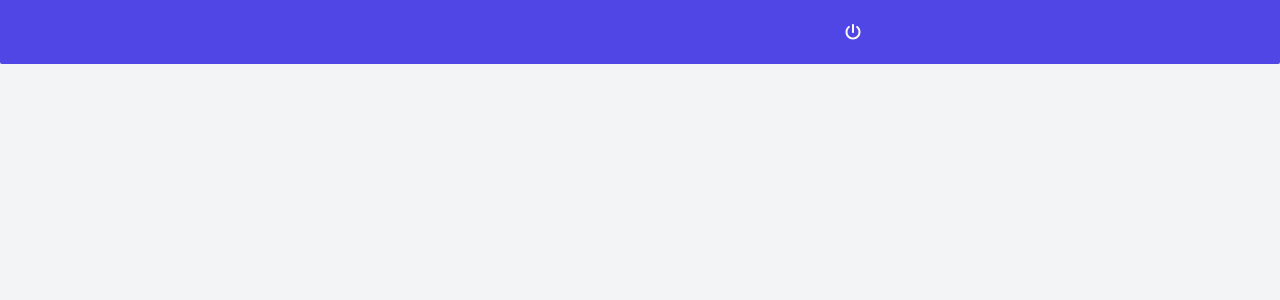
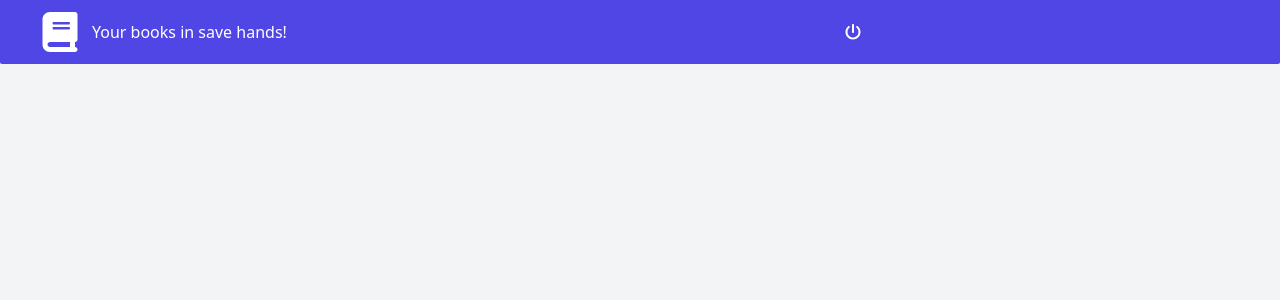
Before and after one commit to kammeph/school-book-storage-frontend, a React (Vite) app: page / in a window 1280 px wide. Shown: the top 300 px of the page. Built offline with nearby package versions, Linux system fonts and the light colour scheme; no server answers.

Commit message:
chore: added book icon as log and browser tab image

```diff
--- a/index.html
+++ b/index.html
@@ -2,7 +2,7 @@
 <html lang="en">
   <head>
     <meta charset="UTF-8" />
-    <link rel="icon" type="image/svg+xml" href="/vite.svg" />
+    <link rel="icon" type="image/svg+xml" href="book-solid.svg" />
     <meta name="viewport" content="width=device-width, initial-scale=1.0" />
     <title>School Book Storage</title>
   </head>
--- a/src/components/Navigation.tsx
+++ b/src/components/Navigation.tsx
@@ -1,5 +1,6 @@
 import { FontAwesomeIcon } from '@fortawesome/react-fontawesome';
 import {
+  faBook,
   faBookOpen,
   faUsers,
   faWarehouse,
@@ -30,6 +31,10 @@ const Navigation: React.FC<{ currentUser?: User }> = ({ currentUser }) => {
 
   return (
     <nav className="flex items-center sticky rounded-t-sm w-full h-16 bg-indigo-600 text-white lg:justify-end lg:rounded-b-sm lg:rounded-t-none ">
+      <div className="hidden mr-auto ml-10 lg:flex lg:items-center lg:gap-3">
+        <FontAwesomeIcon icon={faBook} className="w-10 h-10" />
+        <span>Your books in save hands!</span>
+      </div>
       <ul className="flex flex-row justify-around w-full lg:w-4/6">
         <NavigationLink
           userRoles={currentUser?.roles}
--- a/src/main.tsx
+++ b/src/main.tsx
@@ -20,7 +20,7 @@ ReactDOM.createRoot(document.getElementById('root') as HTMLElement).render(
           <Route path="/register" element={<Register />} />
         </Routes>
       </BrowserRouter>
-      <ReactQueryDevtools initialIsOpen={false} />
+      {/* <ReactQueryDevtools initialIsOpen={false} /> */}
     </QueryClientProvider>
   </React.StrictMode>
 );
```
Also changed, not shown: book-solid.svg (added).
